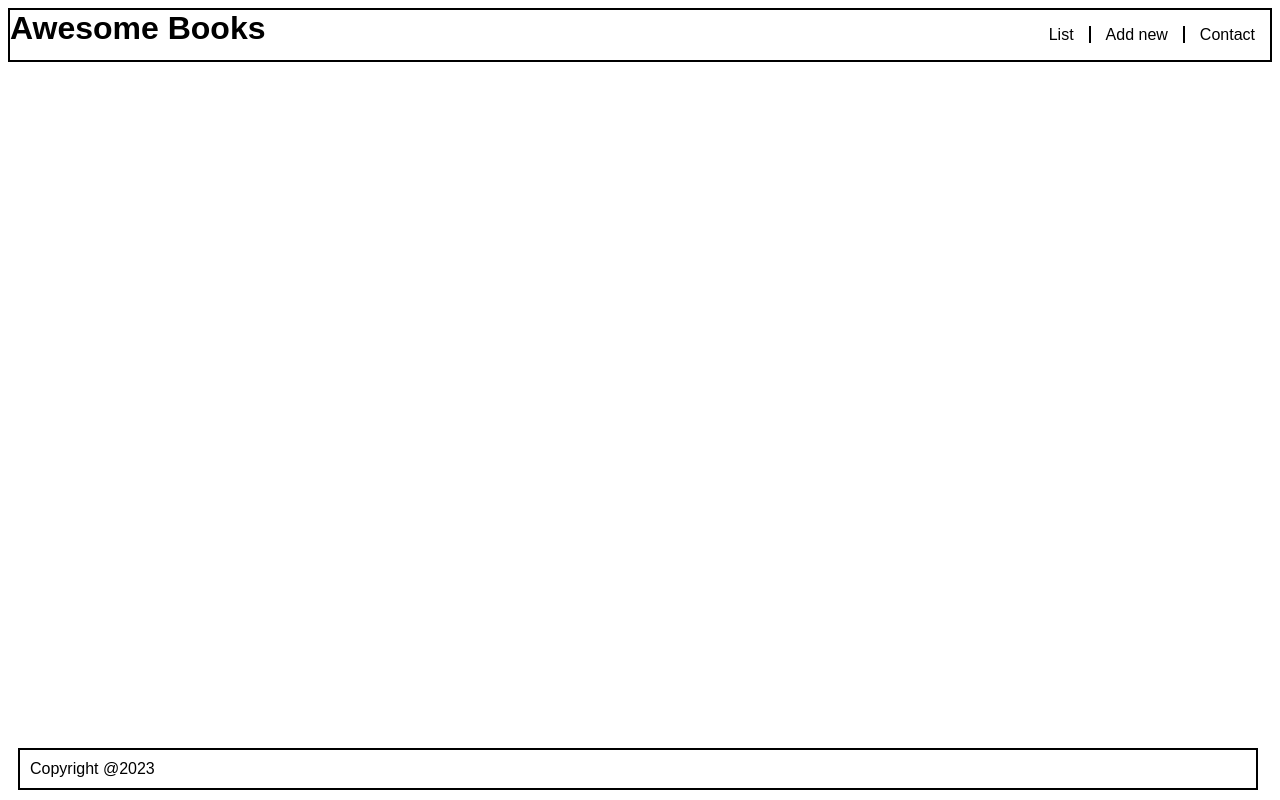
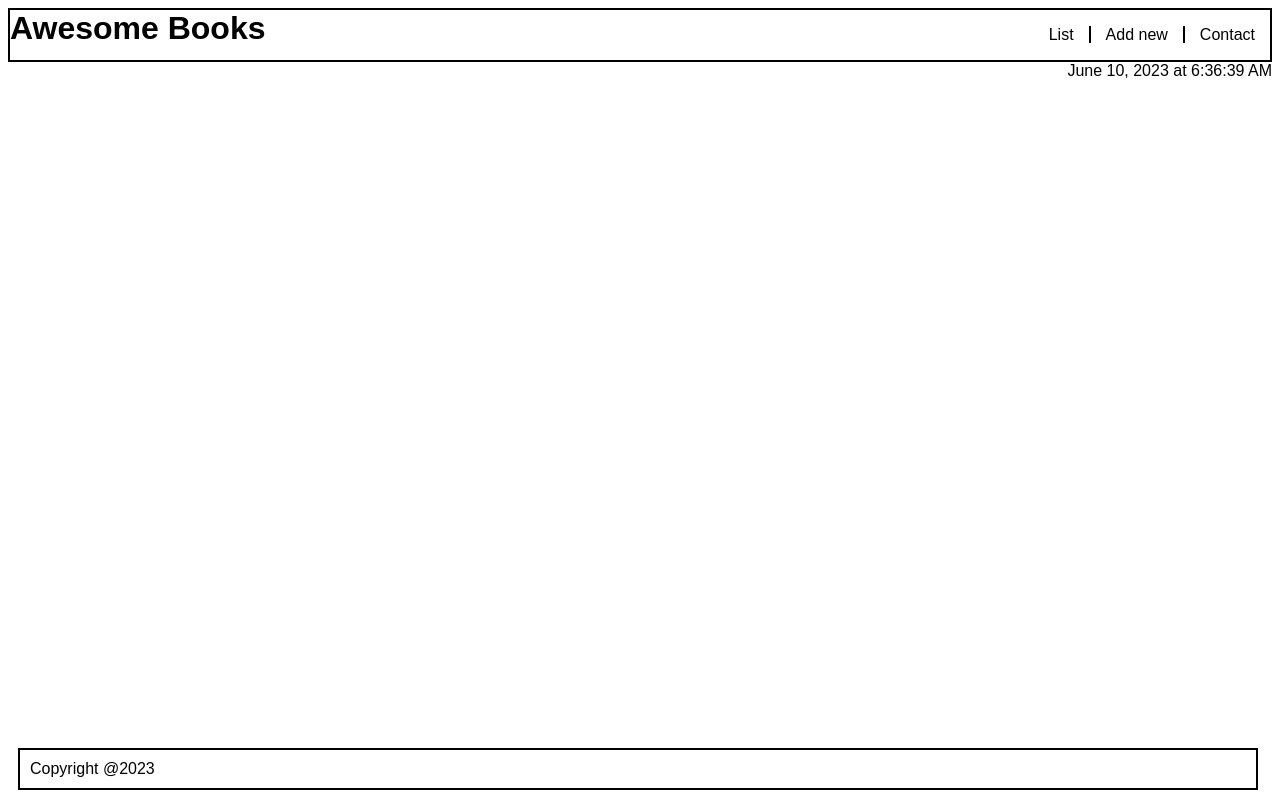
Before and after one commit to Jessekay/AwesomeBooks, a website: page index.html in a window 1280 px wide. Drawn offline with Linux system fonts and the light colour scheme.

Commit message:
added time and date

```diff
--- a/index.html
+++ b/index.html
@@ -18,6 +18,9 @@
         <li><a id="contact" href="#">Contact</a></li>
       </ul>
     </header>
+    <div class="date">
+      <span id="date"></span>
+    </div>
     <h2 id="heading1">All Awesome Books</h2>
     <div id="book-list">
        <!-- Book list will be dynamically generated using JavaScript -->
--- a/index.js
+++ b/index.js
@@ -124,3 +124,14 @@ contact.addEventListener('click', (e) => {
   booklist.style.display = 'none';
   heading.style.display = 'none';
 });
+
+const date = document.getElementById('date')
+date.innerHTML = new Date().toLocaleString('en-US', {
+  month: 'long',
+  day: 'numeric',
+  year: 'numeric',
+  hour: 'numeric',
+  minute: 'numeric',
+  second: 'numeric',
+  hour12: true
+});
--- a/style.css
+++ b/style.css
@@ -13,6 +13,11 @@ h1 {
   flex-wrap: wrap;
   justify-content: center;
   gap: 20px;
+}
+
+.date {
+  display: flex;
+  justify-content: flex-end;
 }
 
 .book {
```
Also changed, not shown: .eslintrc.json.
